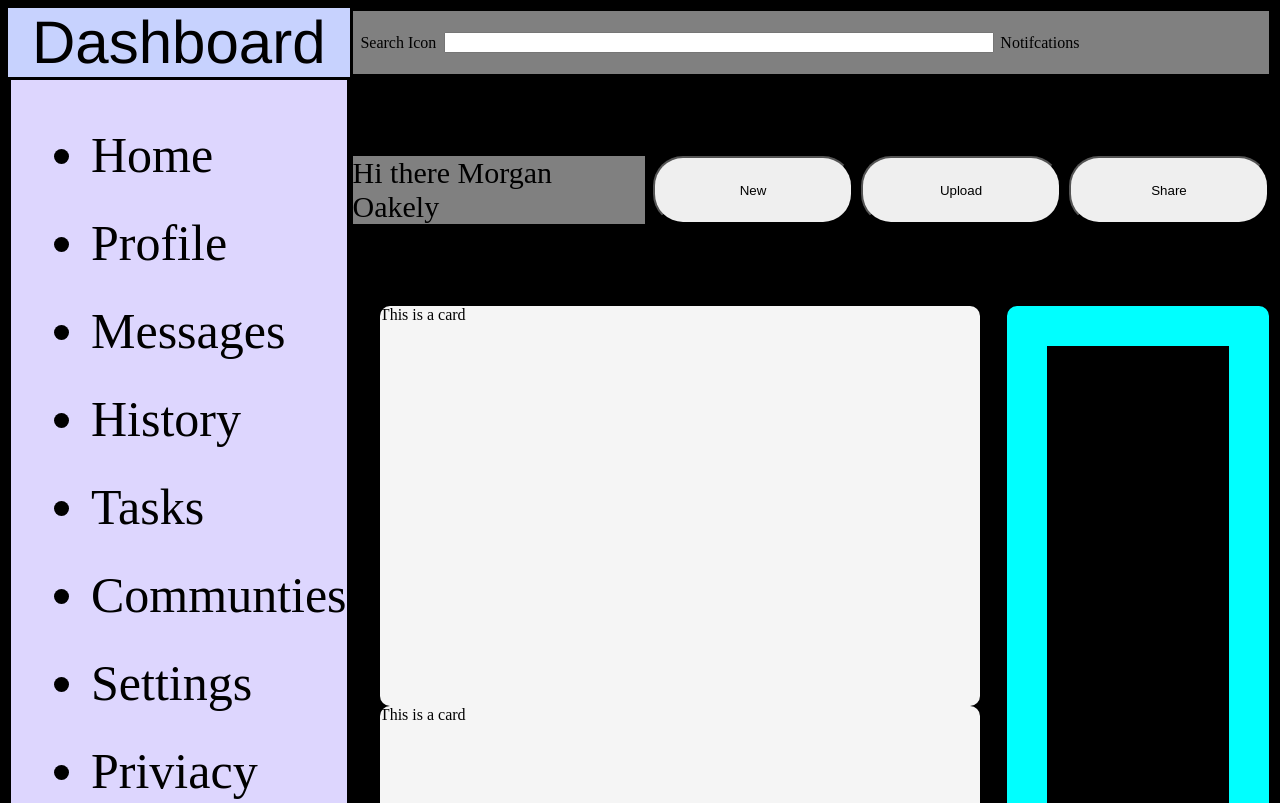
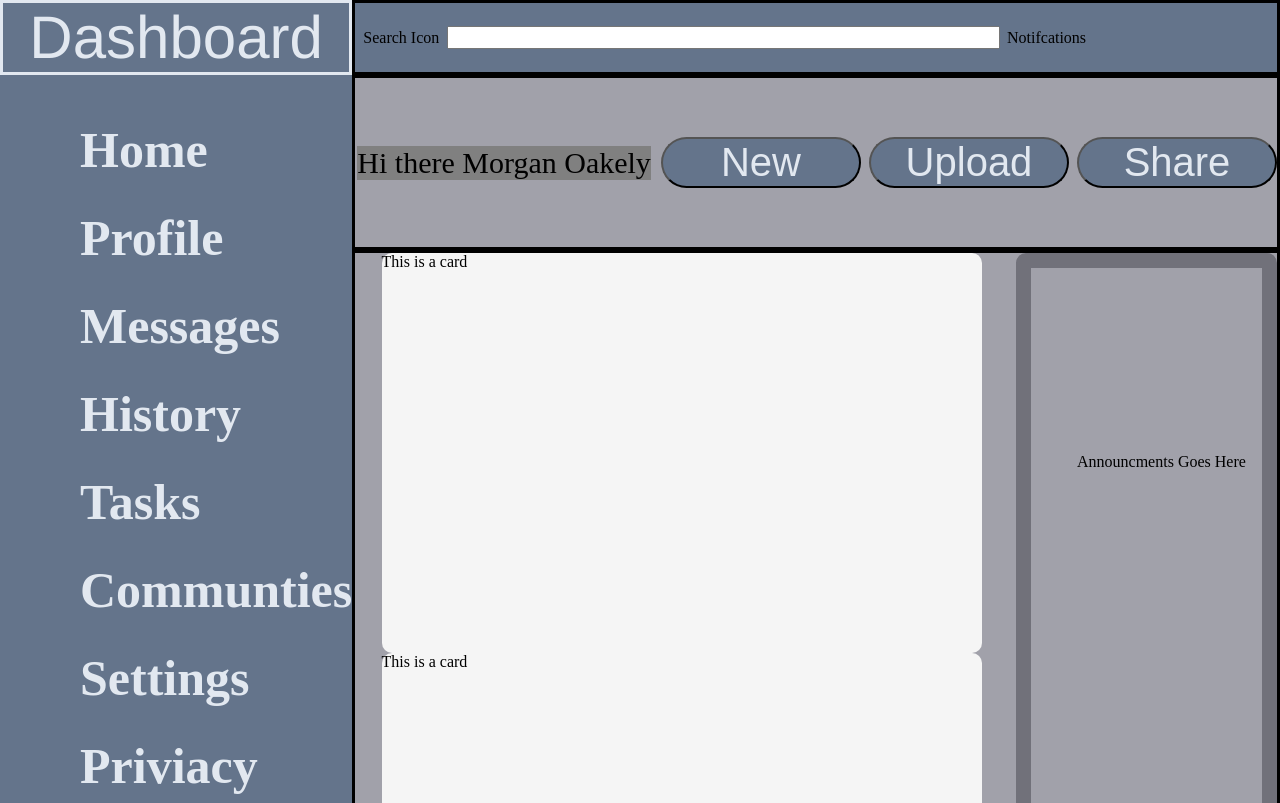
Before and after one commit to kevtheman98/Admin-Dashboard, a plain HTML site: page index.html in a window 1280 px wide. Shown: the top 803 px of the page. Drawn offline with Linux system fonts and the light colour scheme.

Commit message:
Finished with basic coloring

```diff
--- a/style.css
+++ b/style.css
@@ -1,5 +1,7 @@
 body {
-    background-color: black;
+    background-color: #a1a1aa;
+    padding: 0;
+    margin: 0;
 }
 .container {
     height: 100vh;
@@ -12,10 +14,12 @@ body {
 .wrapper {
     grid-row: 1;
     grid-column: 1;
-    background-color: #c7d2fe;
+    background-color: #64748b;
+    color: #e2e8f0;
     display: flex;
     justify-content: center;
     align-items: center;
+    border-style: solid;
 
 }
 
@@ -24,10 +28,11 @@ body {
     font-family: 'Franklin Gothic Medium', 'Arial Narrow', Arial, sans-serif;
 }
 .sidebar {
-    border-style: solid;
+
     grid-column: 1 / 2;
     grid-row: 2 / 4 ;
-    background-color: #ddd6fe;
+    background-color: #64748b;
+    color: #e2e8f0;
     padding-left: 40px;
     display: flex;
     justify-content: flex-start;
@@ -39,7 +44,9 @@ body {
 .sidebar > ul > li {
     font-size: 50px;
     margin-top: 30px;
-    font-
+    font-weight: 900;
+    list-style-type: none;
+    margin-bottom: 30px;
 }
 
 .search {
@@ -47,7 +54,7 @@ body {
     display: grid;
     grid-template-rows: 1fr 1fr 1fr;
     grid-template-columns: 1fr 6fr 1fr 1fr 1fr;
-    background-color: grey;
+    background-color: #64748b;
 
 }
 
@@ -79,6 +86,7 @@ body {
     display: grid;
     grid-template-columns: 5fr 2fr;
     grid-template-rows: 1fr 1fr;
+    gap: 8px;
 }
 
 .your_projects {
@@ -101,8 +109,8 @@ body {
     grid-column: 2;
     padding-left: 30px;
     border-style: solid;
-    border-color: aqua;
-    border-width: 40px;
+    border-color: #71717a;
+    border-width: 15px;
     border-radius: 10px;
     display: grid;
 }
@@ -111,8 +119,9 @@ body {
     display: grid;
     grid-template-rows: repeat(4, 1fr);
     border-style: solid;
+    border-color: #71717a;
     border-radius: 10px;
-    border-width: 40px;
+    border-width: 15px;
 }
 
 .announcments_box > div,
@@ -132,6 +141,9 @@ body {
     grid-row: 2;
     border-radius: 30px;
     width: 200px;
+    font-size: 40px;
+    color: #e2e8f0;
+    background-color: #64748b;
 }
 
 .greeting {
```
